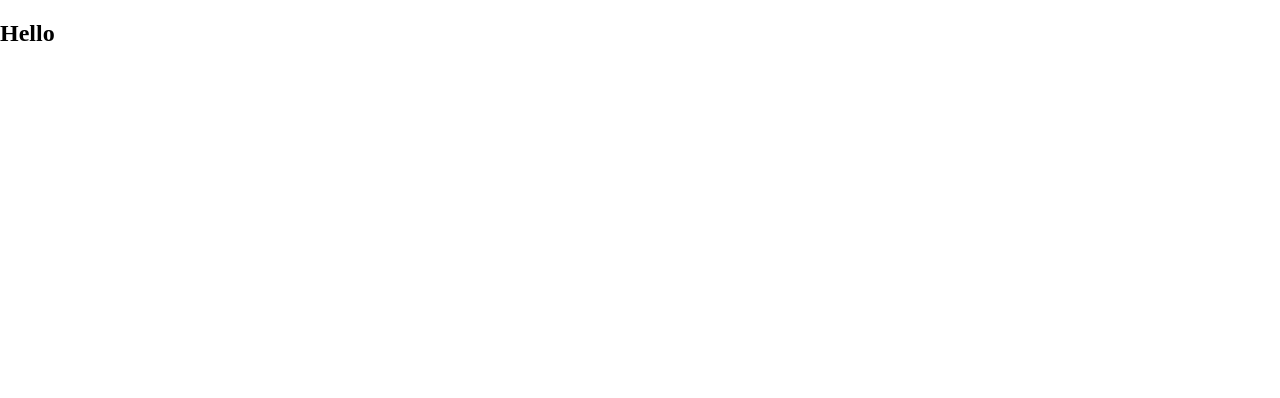
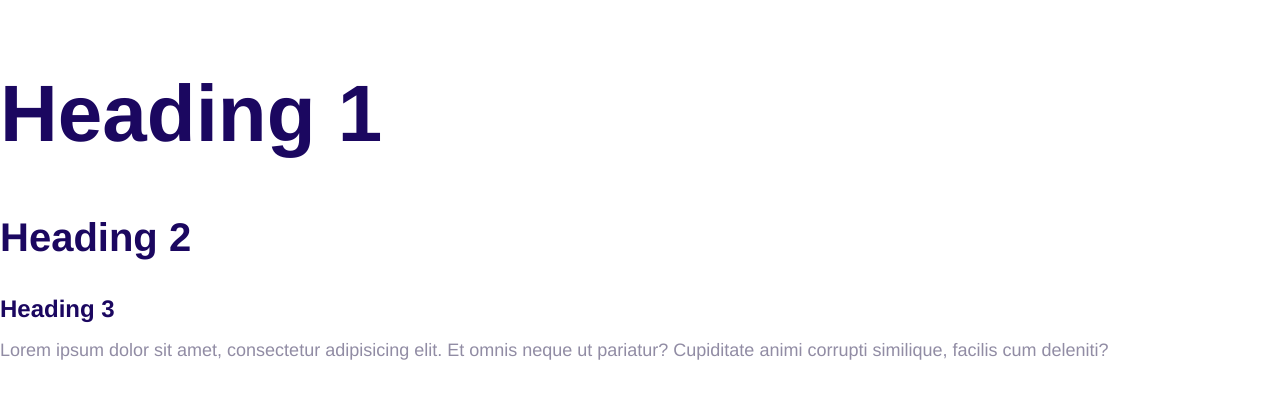
Before and after one commit to Mamuntheprogrammer/Front-end, a plain HTML site: page index.html in a window 1280 px wide. Drawn offline with Linux system fonts and the light colour scheme.

Commit message:
fonts styles added

```diff
--- a/css/style.css
+++ b/css/style.css
@@ -1,7 +1,57 @@
-:root{
-    --color-primary:#2584ff;
-    --color-secondary:#00d9ff;
-    --color-accent:#ff3400;
-    --color-headings:#1b0760;
-    --color-body:#918ca4;
+:root {
+  --color-primary: #2584ff;
+  --color-secondary: #00d9ff;
+  --color-accent: #ff3400;
+  --color-headings: #1b0760;
+  --color-body: #918ca4;
 }
+
+html {
+  /* 62.5% of 16px = 10 px */
+  font-size: 62.5%;
+}
+
+body {
+  font-family: Inter Arial, Helvetica, sans-serif;
+  font-size: 2.4rem;
+  line-height: 1.5;
+  color: var(--color-body);
+}
+
+h1,
+h2,
+h3 {
+  color: var(--color-headings);
+  margin-bottom: 1rem;
+}
+
+h1 {
+  font-size: 7rem;
+}
+
+h2 {
+  font-size: 4rem;
+}
+
+h3 {
+  font-size: 3rem;
+}
+
+p {
+  margin-top: 0;
+}
+
+@media screen and (min-width: 1024px) {
+  body {
+    font-size: 1.8rem;
+  }
+  h1 {
+    font-size: 8rem;
+  }
+  h2 {
+    font-size: 4rem;
+  }
+  h3 {
+    font-size: 2.4rem;
+  }
+}
--- a/index.html
+++ b/index.html
@@ -1,16 +1,29 @@
 <!DOCTYPE html>
 <html lang="en">
-<head>
-    <meta charset="UTF-8">
-    <meta http-equiv="X-UA-Compatible" content="IE=edge">
-    <meta name="viewport" content="width=device-width, initial-scale=1.0">
+  <head>
+    <meta charset="UTF-8" />
+    <meta http-equiv="X-UA-Compatible" content="IE=edge" />
+    <meta name="viewport" content="width=device-width, initial-scale=1.0" />
     <title>Document</title>
-    <link rel="stylesheet" type="text/css" href="css/normalize.css">
-    <link rel="stylesheet" type="text/css" href="css/style.css">
+    <!-- Google Fonts -->
+    <link rel="preconnect" href="https://fonts.googleapis.com" />
+    <link rel="preconnect" href="https://fonts.gstatic.com" crossorigin />
+    <link
+      href="https://fonts.googleapis.com/css2?family=Inter:wght@400;700&display=swap"
+      rel="stylesheet"
+    />
 
-</head>
-<body>
-    <h2>Hello</h2>
-
-</body>
+    <!-- Style sheets -->
+    <link rel="stylesheet" type="text/css" href="css/normalize.css" />
+    <link rel="stylesheet" type="text/css" href="css/style.css" />
+  </head>
+  <body>
+    <h1>Heading 1</h1>
+    <h2>Heading 2</h2>
+    <h3>Heading 3</h3>
+    <p>
+      Lorem ipsum dolor sit amet, consectetur adipisicing elit. Et omnis neque
+      ut pariatur? Cupiditate animi corrupti similique, facilis cum deleniti?
+    </p>
+  </body>
 </html>
```
